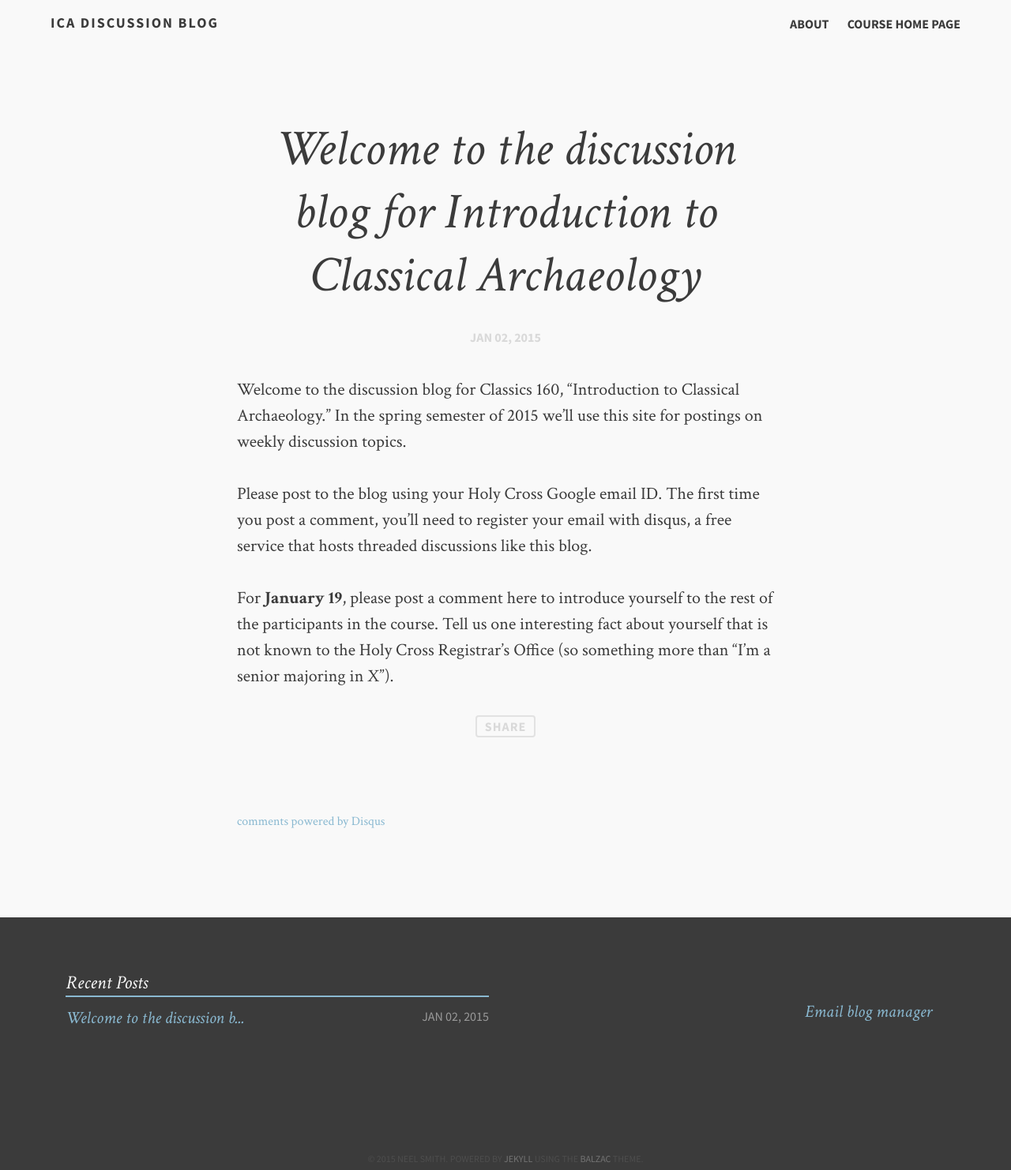
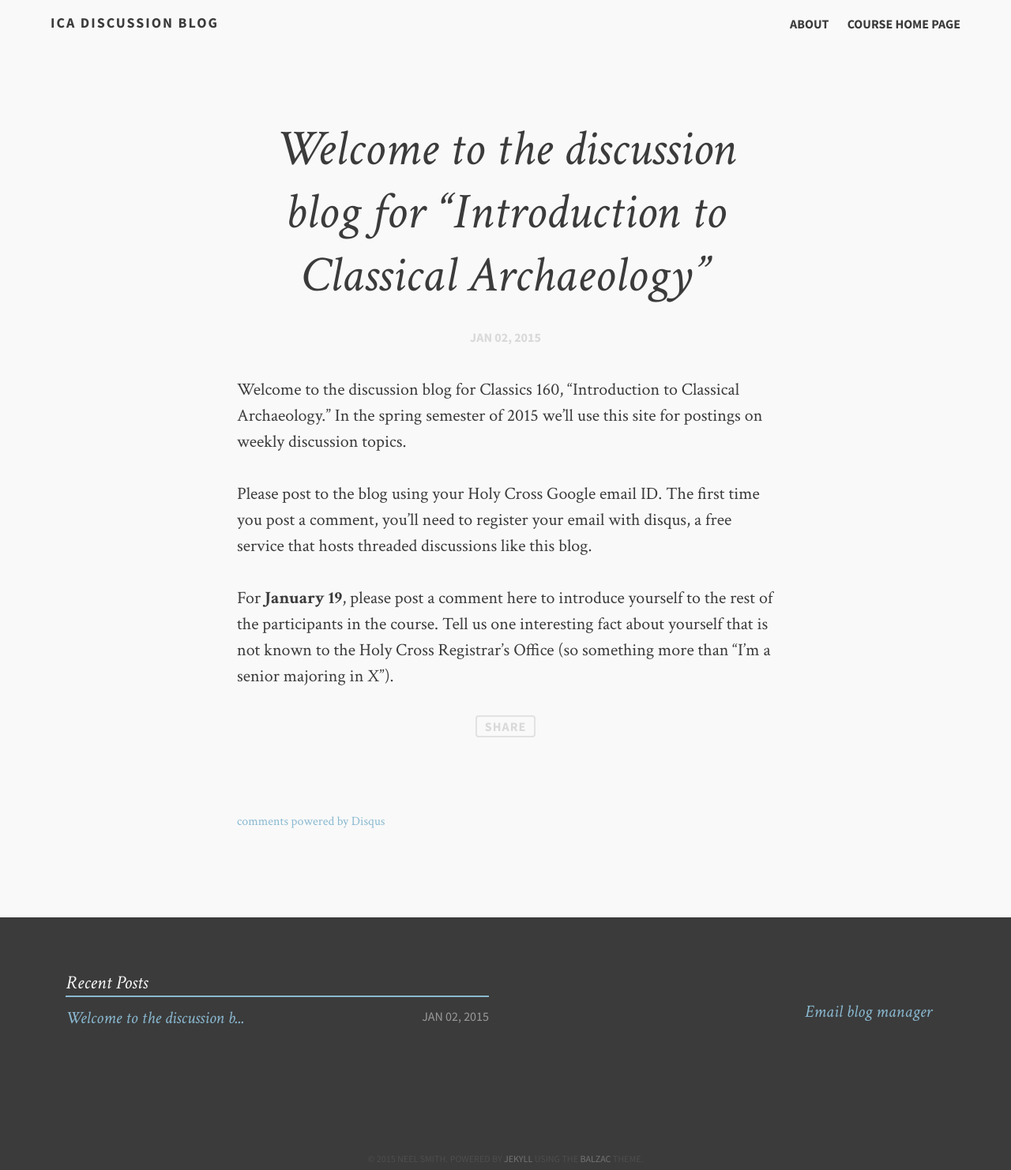
Before and after one commit to neelsmith/ica-s14, a Jekyll site: the page built from _posts/2015-01-02-welcome.md, in a window 1280 px wide. Shown: the whole page at 79% size. Built offline with Jekyll 4.4.1, drawn with Linux system fonts in a browser that asks for light colours; comment, search, counter and statistics services are not loaded.

```diff
--- a/_posts/2015-01-02-welcome.md
+++ b/_posts/2015-01-02-welcome.md
@@ -1,6 +1,6 @@
 ---
 layout: post-no-feature
-title:  "Welcome to the discussion blog for Introduction to Classical Archaeology"
+title:  "Welcome to the discussion blog for “Introduction to Classical Archaeology”"
 comments: true
 ---
 
--- a/_sass/_styles.scss
+++ b/_sass/_styles.scss
@@ -444,7 +444,7 @@
     display: block;
     margin: 0 auto;
     float: none;
-    padding-top: 0px;
+    padding-top: 2em;
 
     ol {
        lh {
```
